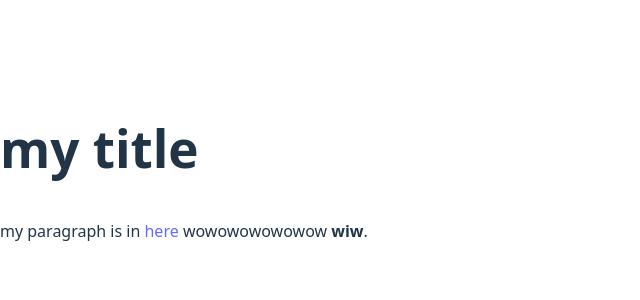
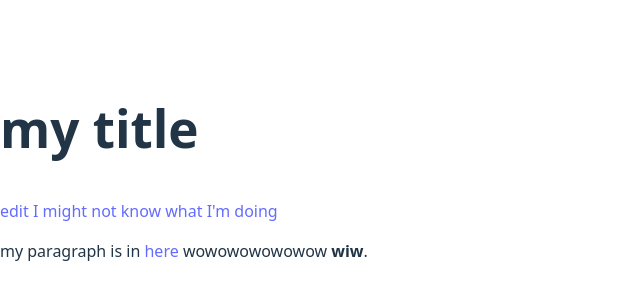
Before and after one commit to katsomi/practice, a website built with Vite: page practice/index.html in a window 1280 px wide. Shown: the part 232-532 px from the top of the page, without its empty margins (0-640 px from the left). Built offline with nearby package versions, Linux system fonts and the light colour scheme.

Commit message:
second test

```diff
--- a/practice/index.html
+++ b/practice/index.html
@@ -10,6 +10,7 @@
     <main>
       <section>
         <h1>my title</h1>
+        <a>edit I might not know what I'm doing</a>
         <p>
           my paragraph is in <a href="http://">here</a> wowowowowowow <strong>wiw</strong>.
         </p>
```
